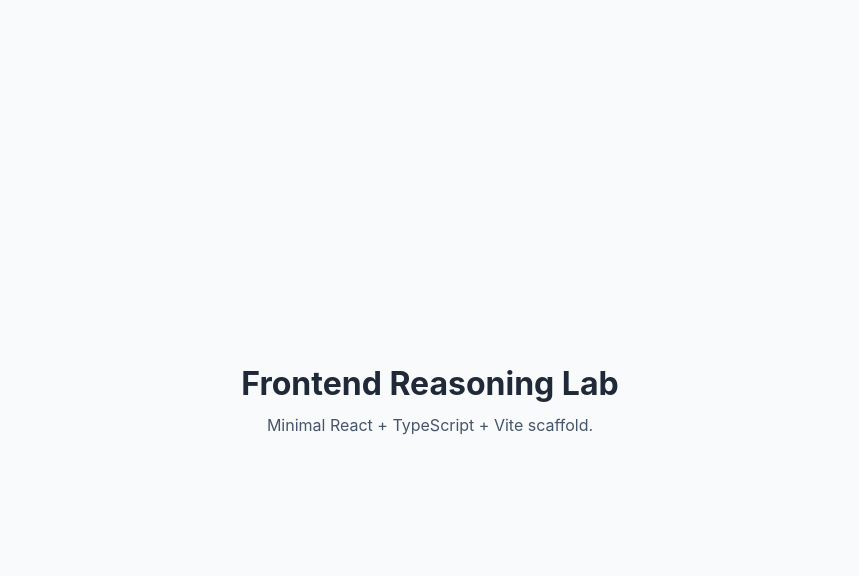
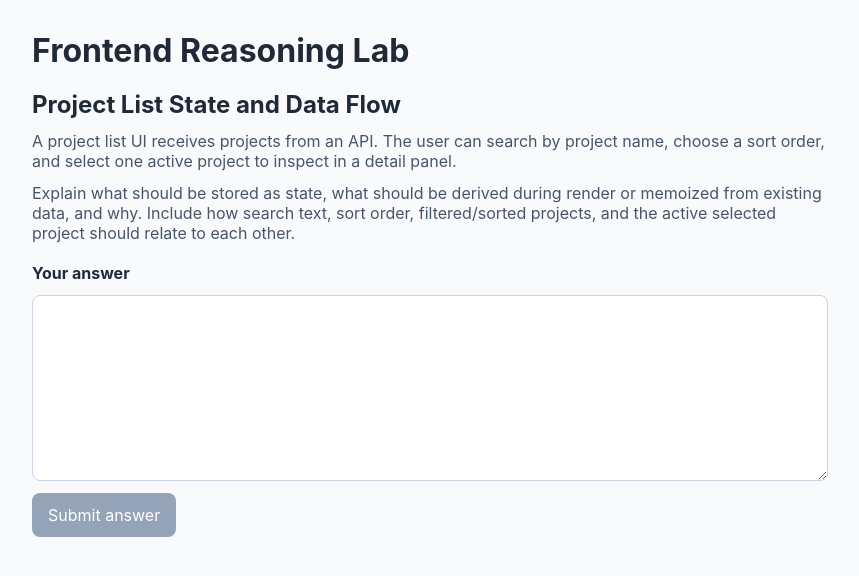
Before and after one commit to stuartchendev/frontend-reasoning-lab, a React (Vite) app: page / in a window 1280 px wide. Shown: the top 576 px of the page, without its empty margins (210-1069 px from the left). Built offline with nearby package versions, Linux system fonts and the light colour scheme.

Commit message:
feat: connect reasoing evaluator to thin UI

```diff
--- a/src/App.tsx
+++ b/src/App.tsx
@@ -1,8 +1,76 @@
+import { useState, type FormEvent } from "react";
+import { fixedQuestion } from "./data/fixedQuestion";
+import { fakeEvaluator } from "./lib/fakeEvaluator";
+import type { EvaluationResult, UserAnswer } from "./types/reasoning";
+
 export default function App() {
+  const [answerText, setAnswerText] = useState("");
+  const [isEvaluating, setIsEvaluating] = useState(false);
+  const [evaluationResult, setEvaluationResult] =
+    useState<EvaluationResult | null>(null);
+
+  async function handleSubmit(event: FormEvent<HTMLFormElement>) {
+    event.preventDefault();
+
+    // logic guard for empty answer or ongoing evaluation
+    if (!answerText.trim() || isEvaluating) return;
+
+    const userAnswer: UserAnswer = {
+      questionId: fixedQuestion.id,
+      text: answerText,
+    };
+
+    setIsEvaluating(true);
+    setEvaluationResult(null);
+
+    // API call and handling
+    try {
+      const result = await fakeEvaluator(fixedQuestion, userAnswer);
+      setEvaluationResult(result);
+    } finally {
+      setIsEvaluating(false);
+    }
+  }
+
   return (
     <main className="app-shell">
       <h1>Frontend Reasoning Lab</h1>
-      <p>Minimal React + TypeScript + Vite scaffold.</p>
+      <section className="question-block" aria-labelledby="question-title">
+        <h2 id="question-title">{fixedQuestion.title}</h2>
+        <p>{fixedQuestion.scenario}</p>
+        <p>{fixedQuestion.prompt}</p>
+      </section>
+
+      <form className="answer-form" onSubmit={handleSubmit}>
+        <label htmlFor="answer">Your answer</label>
+        <textarea
+          id="answer"
+          value={answerText}
+          onChange={(event) => setAnswerText(event.target.value)}
+          rows={8}
+        />
+        <button type="submit" disabled={isEvaluating || !answerText.trim()}>
+          {isEvaluating ? "Evaluating..." : "Submit answer"}
+        </button>
+      </form>
+
+      {isEvaluating && <p className="status-text">Evaluation is running...</p>}
+
+      {evaluationResult && (
+        <section className="result-block" aria-labelledby="result-title">
+          <h2 id="result-title">Evaluation result</h2>
+          <p>
+            <strong>Status:</strong>{" "}
+            {evaluationResult.isComplete ? "Complete" : "Incomplete"}
+          </p>
+          <p>
+            <strong>Summary:</strong> {evaluationResult.summary}
+          </p>
+          <p>
+            <strong>Feedback:</strong> {evaluationResult.feedback}
+          </p>
+        </section>
+      )}
     </main>
   );
 }
--- a/src/styles.css
+++ b/src/styles.css
@@ -29,14 +29,16 @@ select {
 
 .app-shell {
   min-height: 100vh;
+  width: min(860px, 100%);
+  margin: 0 auto;
   display: grid;
-  place-content: center;
-  gap: 0.75rem;
+  align-content: start;
+  gap: 1.25rem;
   padding: 2rem;
-  text-align: center;
 }
 
 .app-shell h1,
+.app-shell h2,
 .app-shell p {
   margin: 0;
 }
@@ -49,3 +51,48 @@ select {
 .app-shell p {
   color: #475569;
 }
+
+.question-block,
+.answer-form,
+.result-block {
+  display: grid;
+  gap: 0.75rem;
+}
+
+.answer-form label {
+  font-weight: 700;
+}
+
+.answer-form textarea {
+  width: 100%;
+  resize: vertical;
+  border: 1px solid #cbd5e1;
+  border-radius: 0.5rem;
+  padding: 0.75rem;
+  background: #ffffff;
+  color: #1f2937;
+}
+
+.answer-form button {
+  width: fit-content;
+  border: 0;
+  border-radius: 0.5rem;
+  padding: 0.75rem 1rem;
+  background: #2563eb;
+  color: #ffffff;
+  cursor: pointer;
+}
+
+.answer-form button:disabled {
+  background: #94a3b8;
+  cursor: not-allowed;
+}
+
+.status-text {
+  font-weight: 700;
+}
+
+.result-block {
+  border-top: 1px solid #cbd5e1;
+  padding-top: 1rem;
+}
```
